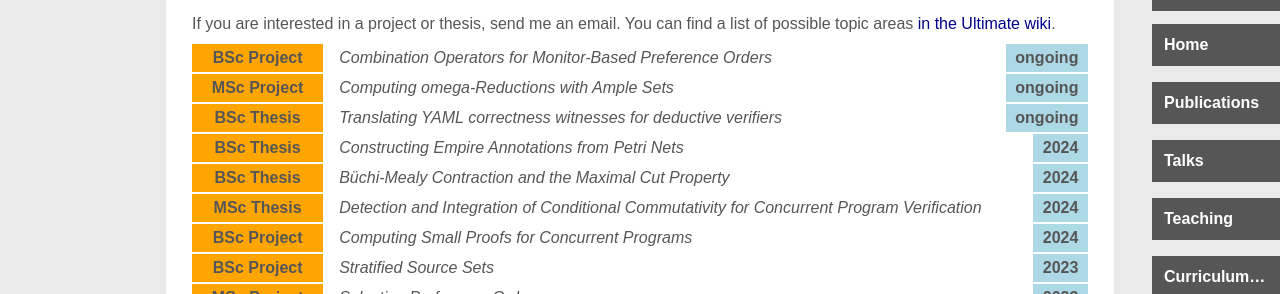
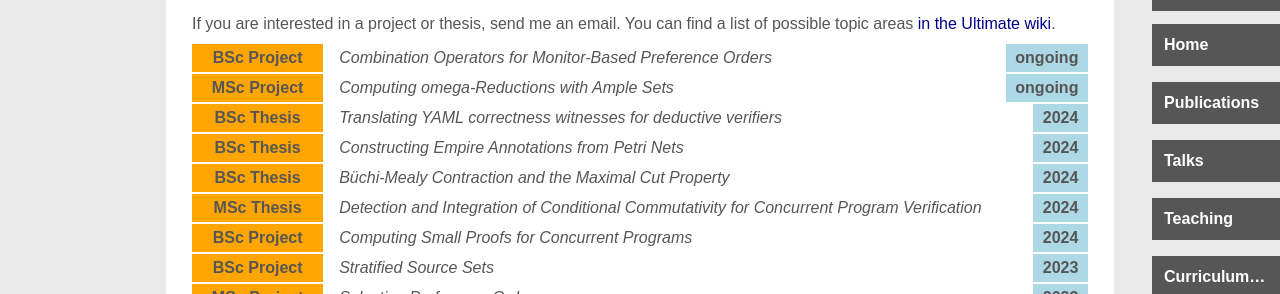
Before and after one commit to maul-esel/personal-website, a Jekyll site: the page built from teaching.markdown, in a window 1280 px wide and 900 px high, scrolled down 919 px. Shown: the part 181-475 px from the top of the window. Built offline with Jekyll 4.4.1, drawn with Linux system fonts in a browser that asks for light colours.

Commit message:
fix year of finished project

```diff
--- a/_data/projects.yml
+++ b/_data/projects.yml
@@ -6,7 +6,7 @@
   year: ongoing
 - name: Translating YAML correctness witnesses for deductive verifiers
   type: BSc Thesis
-  year: ongoing
+  year: 2024
 - name: Constructing Empire Annotations from Petri Nets
   type: BSc Thesis
   year: 2024
```
